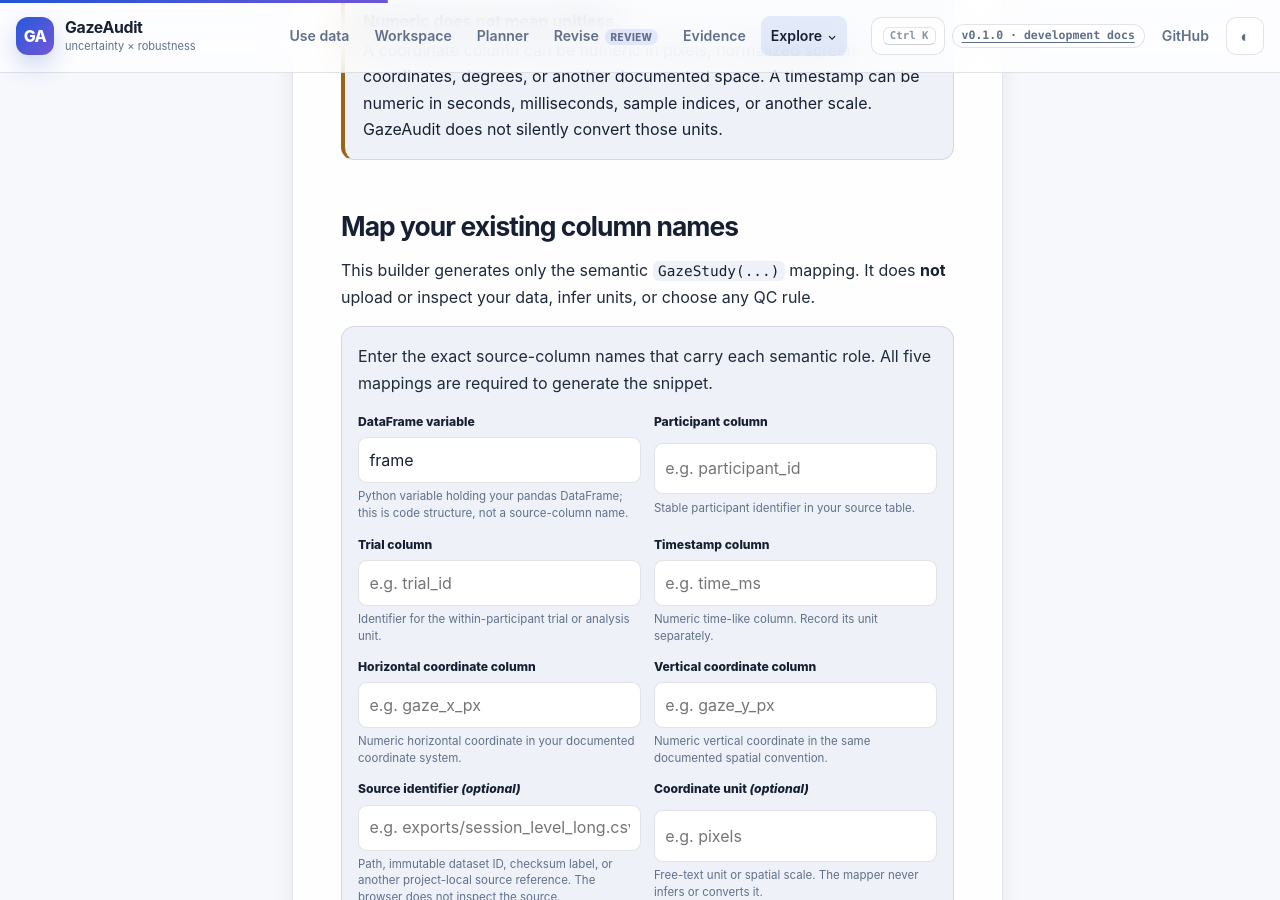
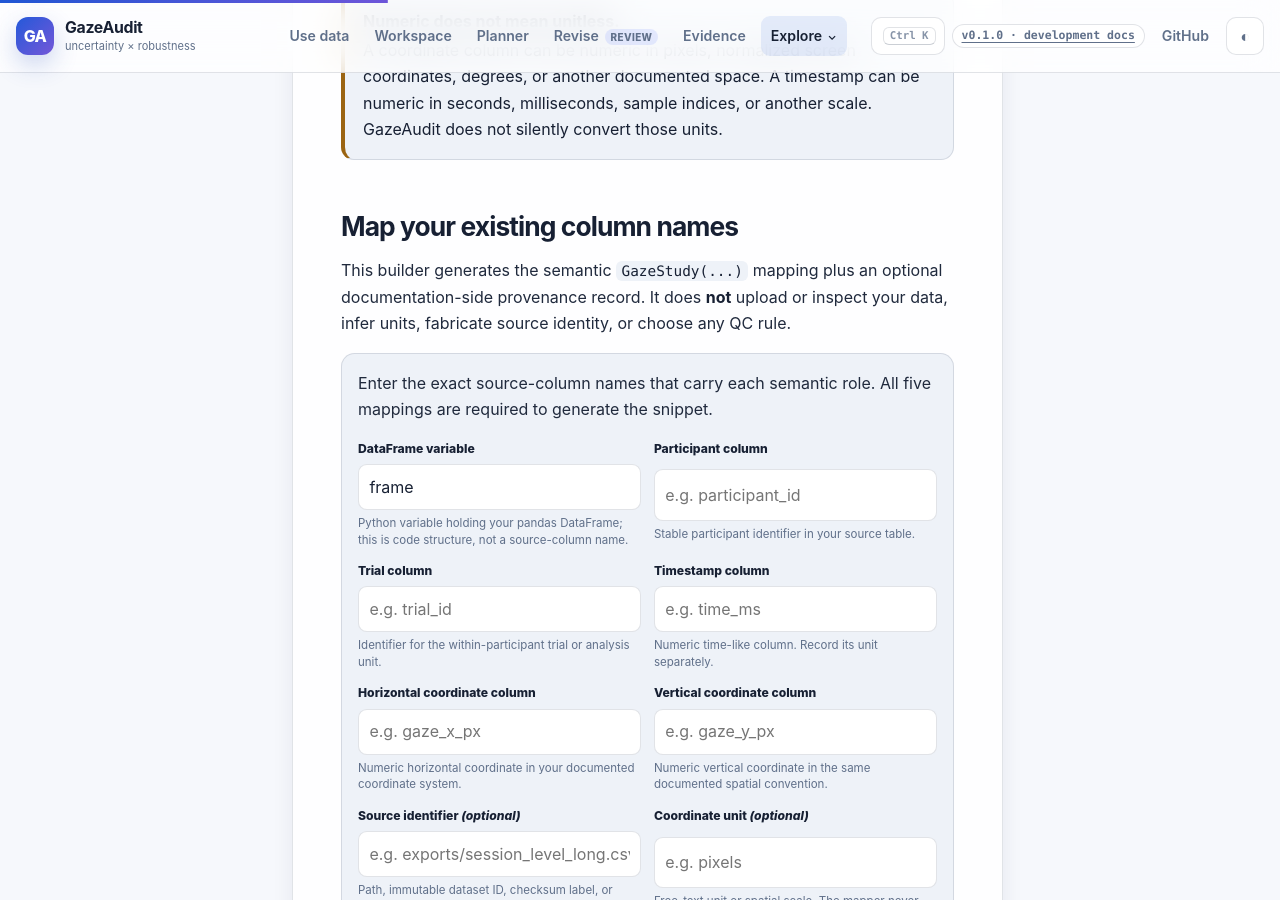
Before and after one commit to stefanosbalaskas/GazeAudit, a Jekyll site: the page built from docs/data-contract.md, in a window 1280 px wide and 900 px high, scrolled down 2435 px. Built offline with Jekyll 4.4.1, drawn with Linux system fonts in a browser that asks for light colours.

Commit message:
docs: clarify mapper provenance output boundary

```diff
--- a/docs/data-contract.md
+++ b/docs/data-contract.md
@@ -62,7 +62,7 @@ A coordinate column can be numeric in pixels, normalized screen coordinates, deg
 
 ## Map your existing column names
 
-This builder generates only the semantic `GazeStudy(...)` mapping. It does **not** upload or inspect your data, infer units, or choose any QC rule.
+This builder generates the semantic `GazeStudy(...)` mapping plus an optional documentation-side provenance record. It does **not** upload or inspect your data, infer units, fabricate source identity, or choose any QC rule.
 
 <form class="schema-mapper" data-schema-mapper aria-describedby="schema-mapper-help">
   <p id="schema-mapper-help" class="schema-mapper-help">
```
